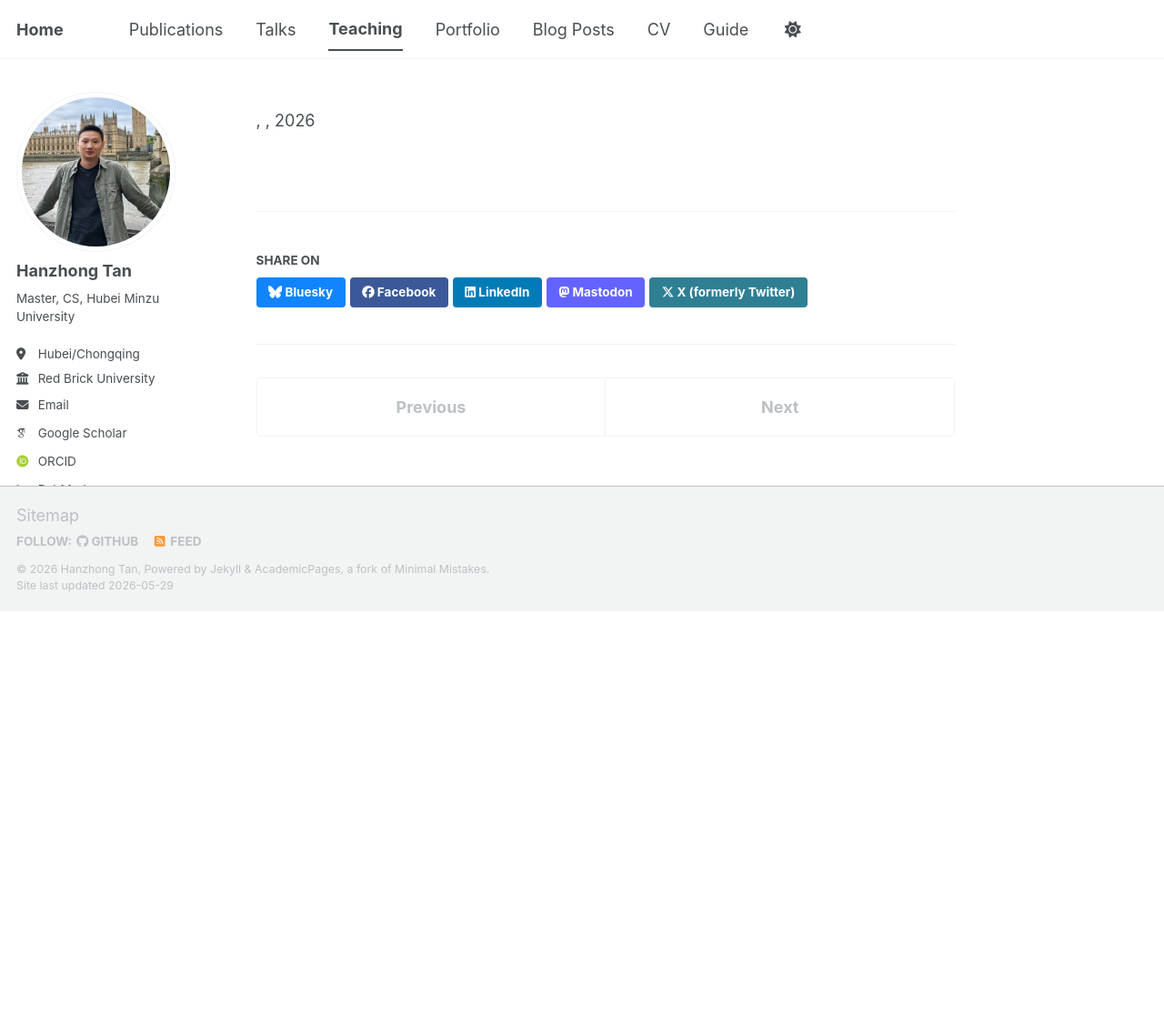
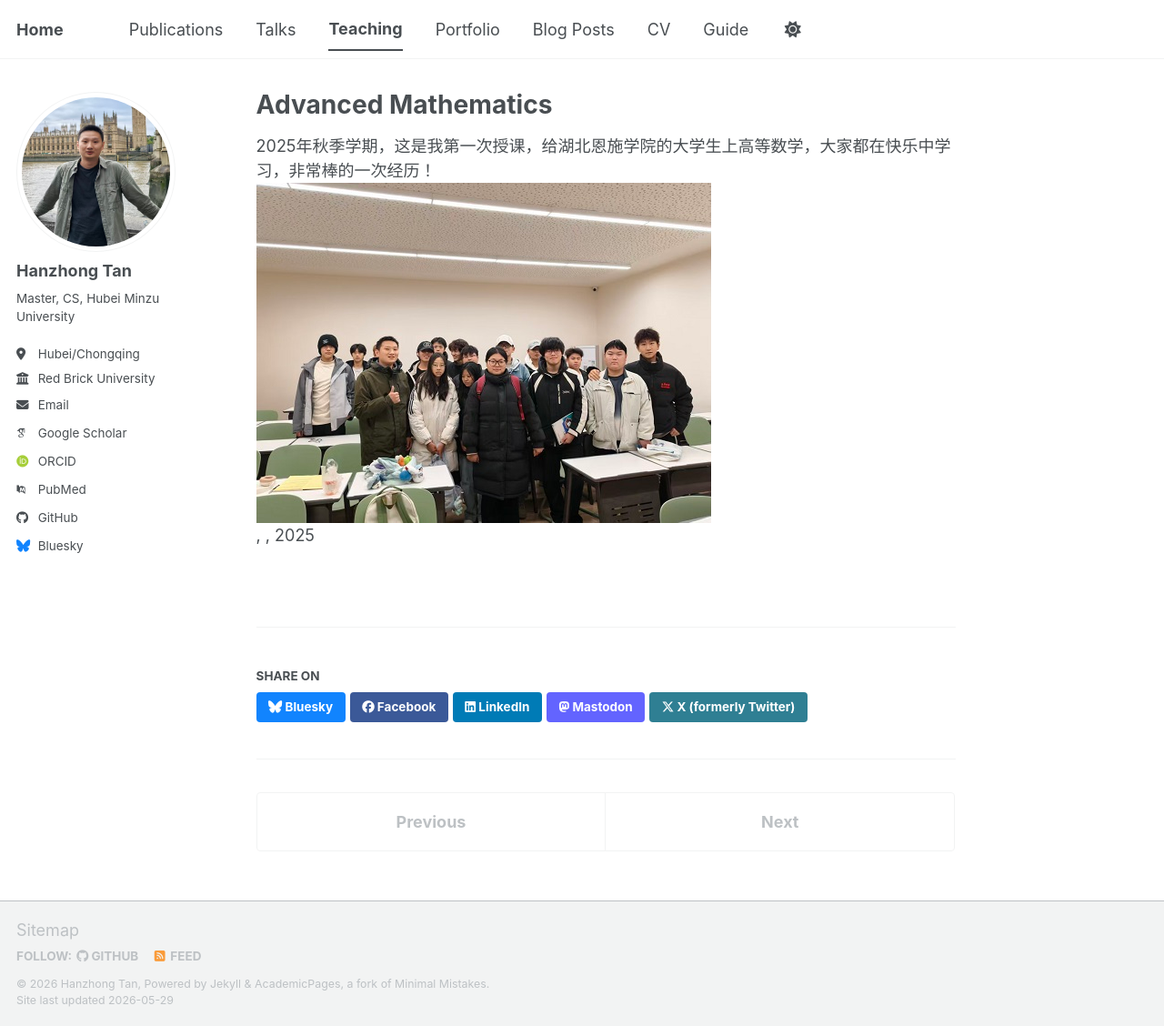
Before and after one commit to liangjiaxiaoqi/liangjiaxiaoqi.github.io, a Jekyll site: the page built from _teaching/2025-autumn-teaching-Advanced_Mathematics.md, in a window 1280 px wide and 1128 px high. Shown: the whole window at 91% size. Built offline with Jekyll 4.4.1, drawn with Linux system fonts in a browser that asks for light colours; some web fonts are replaced; a script bundle is joined from its source files by our own code; library files that are not in the unit come from our copies.

Commit message:
Update 2025-autumn-teaching-Advanced_Mathematics.md

```diff
--- a/_teaching/2025-autumn-teaching-Advanced_Mathematics.md
+++ b/_teaching/2025-autumn-teaching-Advanced_Mathematics.md
@@ -3,5 +3,5 @@
 collection: teaching
 date: 2025-09-01
 location: "City, Country"
-type: "2025年秋季学期，这是我第一次授课，给湖北恩施学院的大学生上高等数学，大家都在快乐中学习，非常棒的一次经历！<br/><img src='/images/2025-秋季-高数-湖北恩施学院.jpg'>"<br/> #venue excerpt
+type: "2025年秋季学期，这是我第一次授课，给湖北恩施学院的大学生上高等数学，大家都在快乐中学习，非常棒的一次经历！<br/><img src='/images/2025-秋季-高数-湖北恩施学院.jpg'><br/>" #venue excerpt
 ---
```
